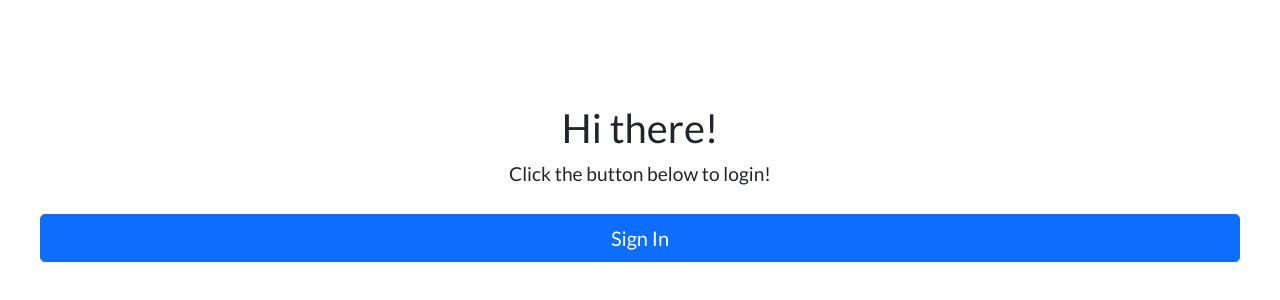
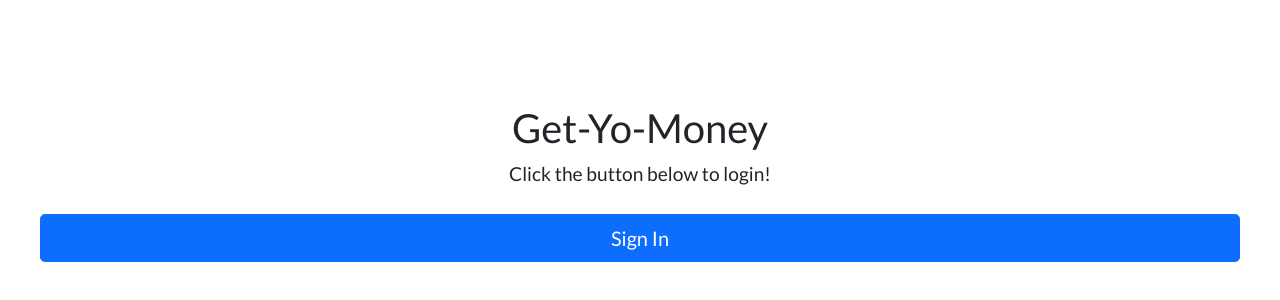
Before and after one commit to elibradford227/CashFlowChamps-client, a Next.js app: page / in a window 1280 px wide. Shown: the part 132-432 px from the top of the page. Built offline with nearby package versions, Linux system fonts and the light colour scheme; no server answers.

Commit message:
adding the  name to the login screen

```diff
--- a/components/Signin.js
+++ b/components/Signin.js
@@ -17,7 +17,7 @@ function Signin() {
         paddingBlock: '0 5rem',
       }}
     >
-      <h1>Hi there!</h1>
+      <h1>Get-Yo-Money</h1>
       <p>Click the button below to login!</p>
       <Button type="button" size="lg" className="copy-btn" onClick={signIn}>
         Sign In
```
